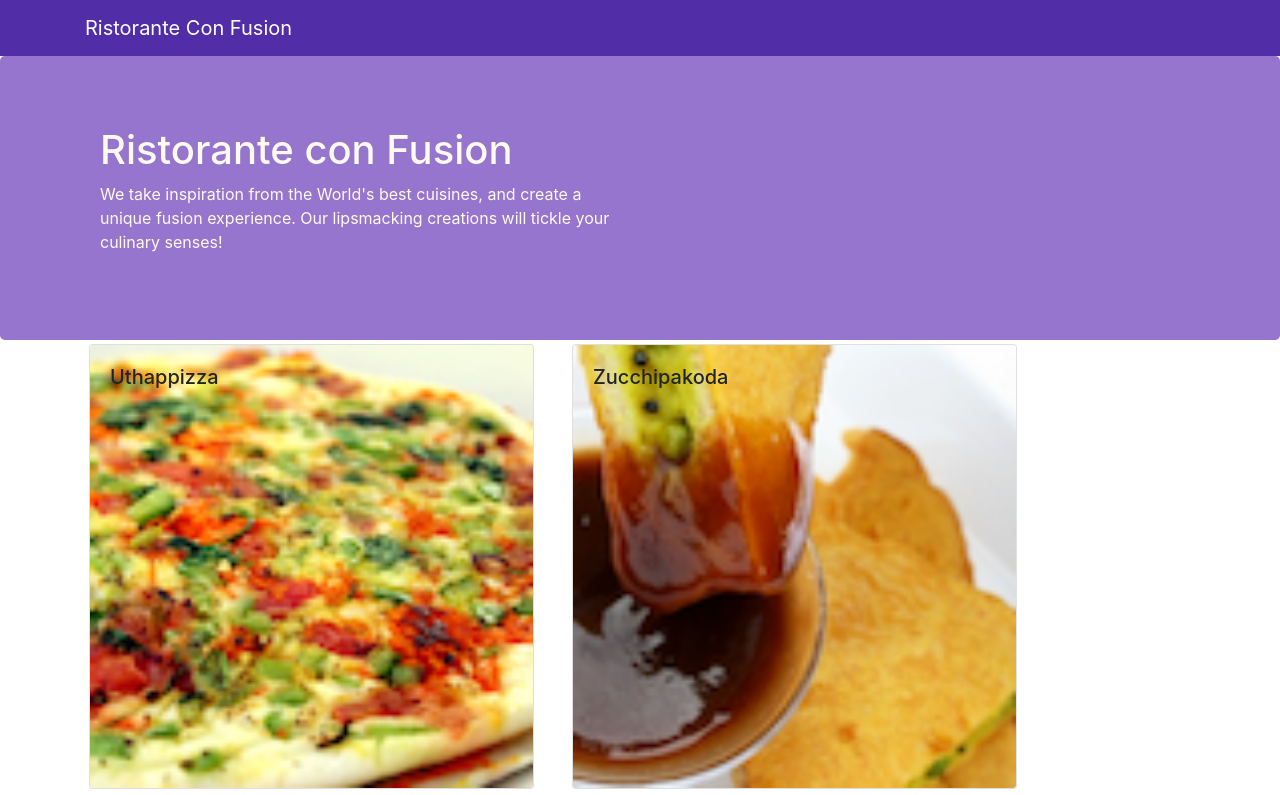
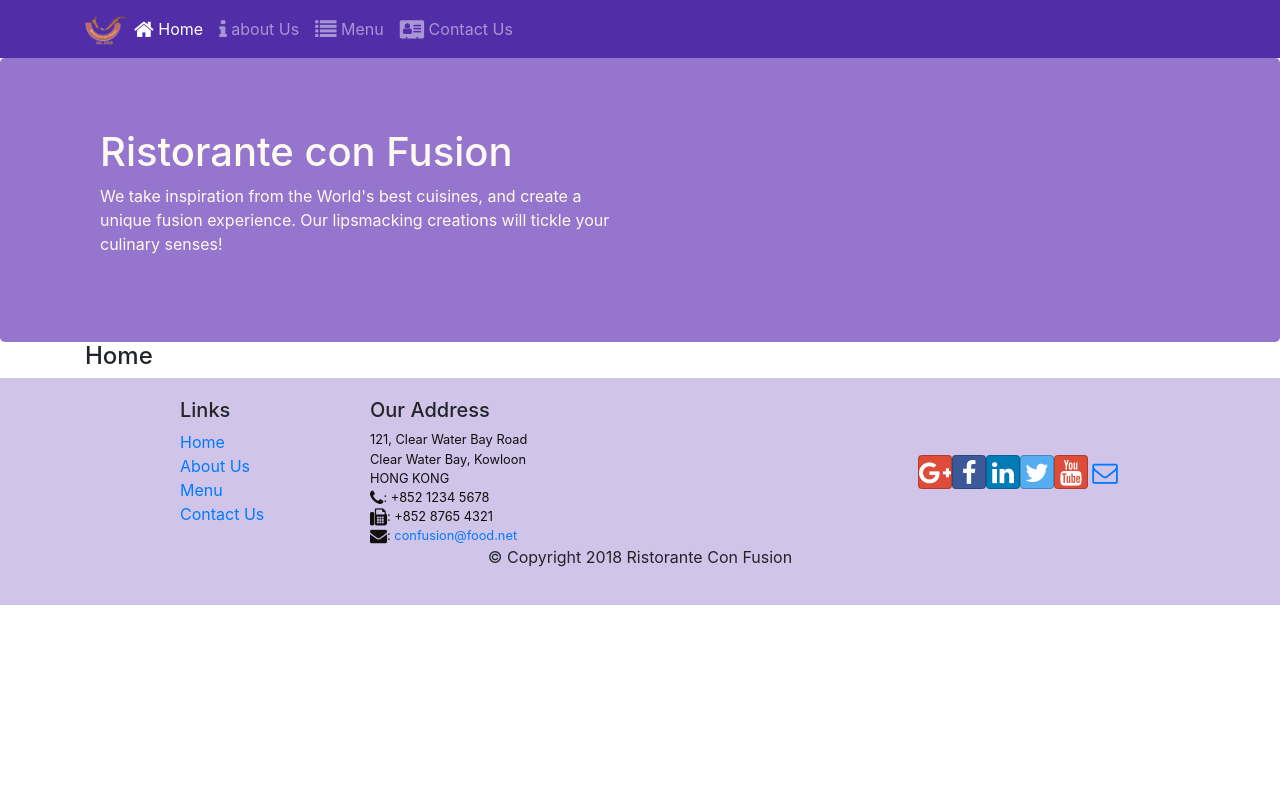
Before and after one commit to Shirleyxuemeili/reactApp, a React (Create React App) app: page /home in a window 1280 px wide. Shown: the top 795 px of the page. Built offline with nearby package versions, Linux system fonts and the light colour scheme.

Commit message:
React Router

```diff
--- a/package.json
+++ b/package.json
@@ -12,6 +12,7 @@
     "react": "^17.0.2",
     "react-dom": "^17.0.2",
     "react-popper": "0.9.2",
+    "react-router-dom": "^4.2.2",
     "react-scripts": "4.0.3",
     "reactstrap": "5.0.0",
     "web-vitals": "^1.1.1",
--- a/src/App.js
+++ b/src/App.js
@@ -1,15 +1,17 @@
 import React, { Component } from 'react';
 import './App.css';
 import Main from './components/MainComponent';
-
+import { BrowserRouter } from 'react-router-dom';
 
 class App extends Component {
 
   render() {
     return (
-      <div className="App">
-        <Main />
-      </div>
+      <BrowserRouter>
+        <div>
+          <Main />
+        </div>
+      </BrowserRouter>
     );
   }
 
--- a/src/components/FooterComponent.js
+++ b/src/components/FooterComponent.js
@@ -1,4 +1,5 @@
 import React from 'react';
+import { Link } from 'react-router-dom';
 
 function Footer(props) {
     return(
@@ -8,10 +9,10 @@
                     <div className="col-4 offset-1 col-sm-2">
                         <h5>Links</h5>
                         <ul className="list-unstyled">
-                            <li><a href="#">Home</a></li>
-                            <li><a href="#">About</a></li>
-                            <li><a href="#">Menu</a></li>
-                            <li><a href="contactus.html">Contact</a></li>
+                            <li><Link to="/home">Home</Link></li>
+                            <li><Link to="/aboutus">About Us</Link></li>
+                            <li><Link to="/menu">Menu</Link></li>
+                            <li><Link to="/contactus">Contact Us</Link></li>
                         </ul>
                     </div>
                     <div className="col-7 col-sm-5">
--- a/src/components/HeaderComponent.js
+++ b/src/components/HeaderComponent.js
@@ -1,13 +1,48 @@
 import React, { Component } from 'react';
-import { Navbar, NavbarBrand, Jumbotron } from 'reactstrap';
+import { Nav, Navbar, NavbarBrand, NavbarToggler, Collapse, NavItem, Jumbotron } from 'reactstrap';
+import { NavLink } from 'react-router-dom';
 
 class Header extends Component {
+
+    constructor(props){
+        super(props);
+        this.state = {
+            isNavOpen: false
+        };
+        this.toggleNav = this.toggleNav.bind(this);
+    }
+
+    toggleNav() {
+        this.setState({
+            isNavOpen: !this.state.isNavOpen
+        });
+    }
+
     render() {
         return (
             <React.Fragment>
-                <Navbar dark>
+                <Navbar dark expand="md">
                     <div className="container">
-                        <NavbarBrand href="/">Ristorante Con Fusion</NavbarBrand>
+                        <NavbarToggler onClick={this.toggleNav} />
+                        <NavbarBrand className="mr-auto" href="/">
+                            <img src="assets/images/logo.png" height="30" width='41' alt="Ristorante Con Fusion" />
+                        </NavbarBrand>
+                        <Collapse isOpen={this.state.isNavOpen} navbar>
+                            <Nav navbar>
+                                <NavItem>
+                                    <NavLink className="nav-link" to="/home"><span className="fa fa-home fa-lg"></span> Home</NavLink>
+                                </NavItem>
+                                <NavItem>
+                                    <NavLink className="nav-link" to="/aboutus"><span className="fa fa-info fa-lg"></span> about Us</NavLink>
+                                </NavItem>
+                                <NavItem>
+                                    <NavLink className="nav-link" to="/menu"><span className="fa fa-list fa-lg"></span> Menu</NavLink>
+                                </NavItem>
+                                <NavItem>
+                                    <NavLink className="nav-link" to="/contactus"><span className="fa fa-address-card fa-lg"></span> Contact Us</NavLink>
+                                </NavItem>
+                            </Nav>
+                        </Collapse>
                     </div>
                 </Navbar>
                 <Jumbotron>
--- /dev/null
+++ b/src/components/HomeComponent.js
@@ -0,0 +1,11 @@
+import React from 'react';
+
+function Home(props) {
+    return (
+        <div className="container">
+            <h4>Home</h4>
+        </div>
+    );
+}
+
+export default Home;
--- a/src/components/MainComponent.js
+++ b/src/components/MainComponent.js
@@ -1,9 +1,11 @@
 import React, { Component } from 'react';
+import Home from './HomeComponent';
 import Header from './HeaderComponent';
 import Footer from './FooterComponent';
 import Menu from './MenuComponent';
 import DishDetail from './DishdetailComponent';
 import { DISHES } from '../shared/dishes';
+import { Switch, Route, Redirect } from 'react-router-dom';
 
 class Main extends Component {
 
@@ -11,22 +13,24 @@
         super(props);
         this.state = {
             dishes: DISHES,
-            selectedDish: null,
-        }
-    }
-
-    onDishSelect(dishId){
-        this.setState({
-            selectedDish: dishId
-        });
+        };
     }
 
     render(){
+
+        const HomePage =() => {
+            return(
+              <Home />
+            );
+        }
         return(
             <div>
                 <Header />
-                <Menu dishes={this.state.dishes} onClick={(dishId) => this.onDishSelect(dishId)} />
-                <DishDetail dish={this.state.dishes.filter((dish) => dish.id === this.state.selectedDish)[0]} />
+                <Switch>
+                    <Route path="/home" component={HomePage} />
+                    <Route exact path="/menu" component={() => <Menu dishes={this.state.dishes} />} />
+                    <Redirect to='/home' />
+                </Switch>
                 <Footer />
             </div>
         );
```
Also changed, not shown: 1 other file (tests, documents, lock files or other folders).
